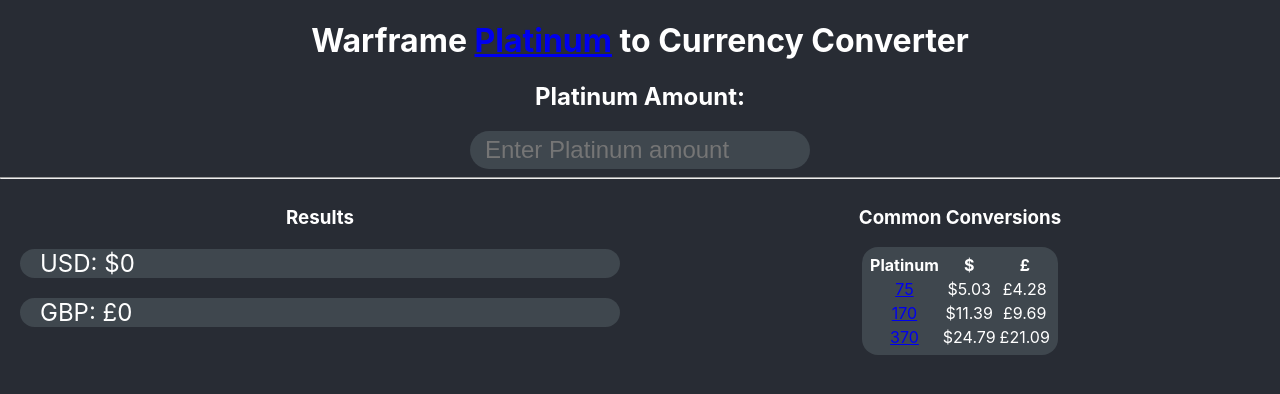
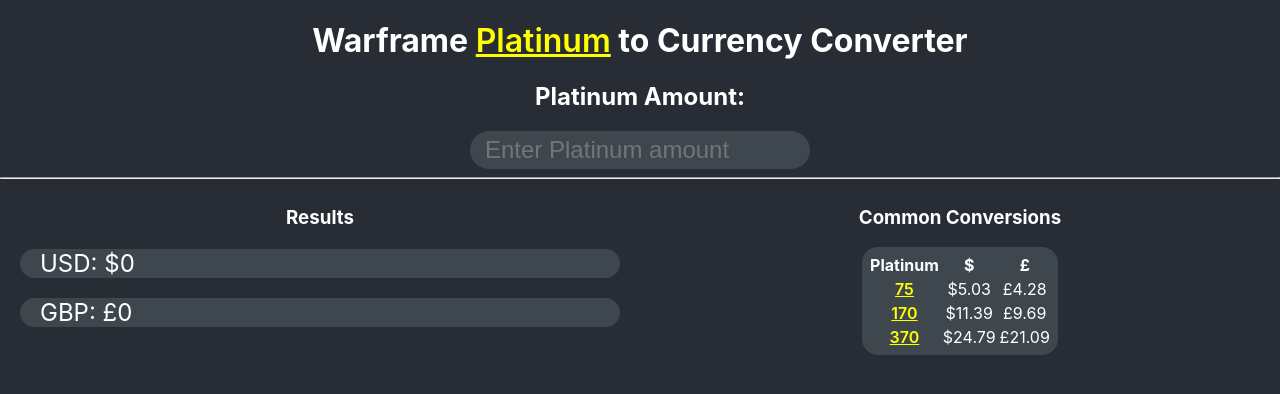
Before and after one commit to AzureKitsune/wf-plat, a React (Create React App) app: page / in a window 1280 px wide. Shown: the top 394 px of the page. Built offline with nearby package versions, Linux system fonts and the light colour scheme.

Commit message:
Gave anchor links different colors.

```diff
--- a/src/App.css
+++ b/src/App.css
@@ -7,6 +7,14 @@
 
 table {
   margin: 0 auto;
+}
+
+a {
+  font-weight: 600;
+  color: yellow;
+}
+a:visited {
+  color: red;
 }
 
 #platinum-input, span {
```
